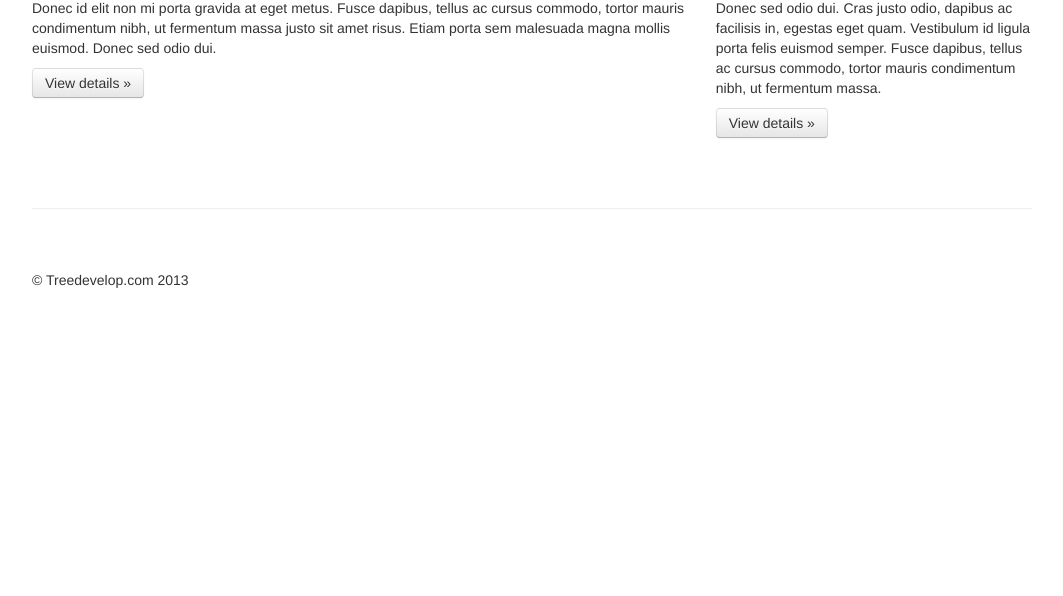
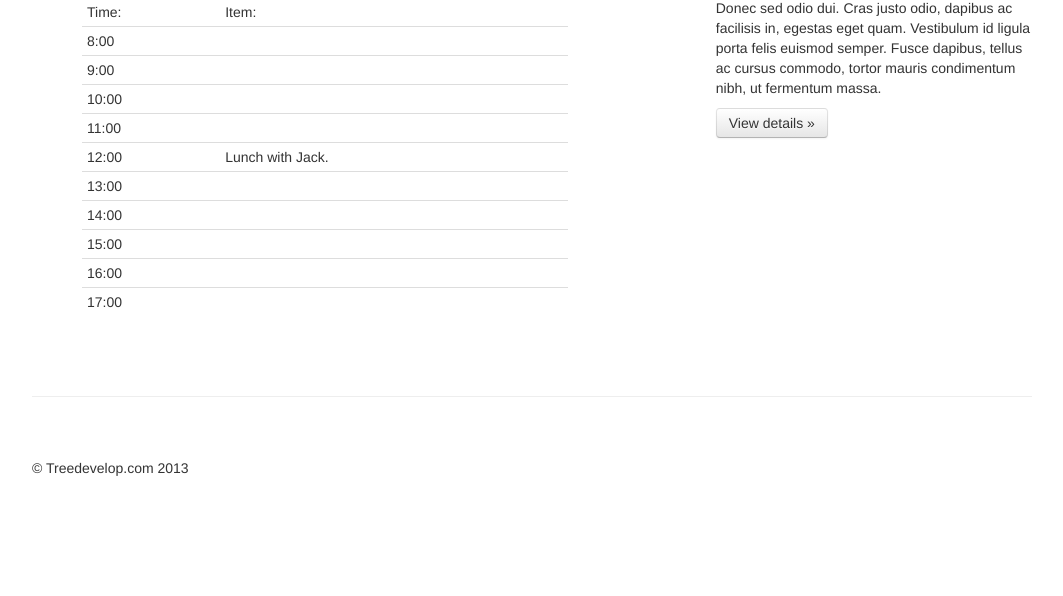
Before and after one commit to Treedevelop/Dhanu, a plain HTML site: page index.html in a window 1280 px wide. Shown: the part 204-800 px from the top of the page, without its empty margins (108-1171 px from the left). Drawn offline with Linux system fonts and the light colour scheme; a web font is replaced by a local one.

Commit message:
Layout for "Today"

```diff
--- a/css/custom.css
+++ b/css/custom.css
@@ -67,3 +67,17 @@ body {
   border-right: 0;
   border-radius: 0 3px 3px 0;
 }
+
+/* Custom styles */
+
+table.day {
+  width: 80%;
+}
+
+h2 {
+  font-family: 'Milonga', cursive;
+}
+
+div.today {
+  padding-left: 50px;
+}
--- a/index.html
+++ b/index.html
@@ -9,6 +9,7 @@
     <meta name="author" content="">
 
     <!-- Le styles -->
+    <link href='http://fonts.googleapis.com/css?family=Milonga' rel='stylesheet' type='text/css'>
     <link href="css/bootstrap.css" rel="stylesheet">
     <link href="css/bootstrap-responsive.css" rel="stylesheet">
     <link href="css/custom.css" rel="stylesheet">
@@ -50,10 +51,98 @@
 
       <!-- Example row of columns -->
       <div class="row-fluid">
-        <div class="span8">
-          <h2>Heading</h2>
-          <p>Donec id elit non mi porta gravida at eget metus. Fusce dapibus, tellus ac cursus commodo, tortor mauris condimentum nibh, ut fermentum massa justo sit amet risus. Etiam porta sem malesuada magna mollis euismod. Donec sed odio dui. </p>
-          <p><a class="btn" href="#">View details &raquo;</a></p>
+        <div class="span8 today">
+          <h2>Items for today:</h2>
+          <table class="table table-hover table-condensed day">
+            <thead>
+              <td>
+                Time:
+              </td>
+              <td>
+                Item:
+              </td>
+            </thead>
+            <tr>
+              <td>
+                8:00
+              </td>
+              <td>
+                &nbsp;
+              </td>
+            </tr>
+            <tr>
+              <td>
+                9:00
+              </td>
+              <td>
+                &nbsp;
+              </td>
+            </tr>
+            <tr>
+              <td>
+                10:00
+              </td>
+              <td>
+                &nbsp;
+              </td>
+            </tr>
+            <tr>
+              <td>
+                11:00
+              </td>
+              <td>
+                &nbsp;
+              </td>
+            </tr>
+            <tr>
+              <td>
+                12:00
+              </td>
+              <td>
+                Lunch with Jack.
+              </td>
+            </tr>
+            <tr>
+              <td>
+                13:00
+              </td>
+              <td>
+                &nbsp;
+              </td>
+            </tr>
+            <tr>
+              <td>
+                14:00
+              </td>
+              <td>
+                &nbsp;
+              </td>
+            </tr>
+            <tr>
+              <td>
+                15:00
+              </td>
+              <td>
+                &nbsp;
+              </td>
+            </tr>
+            <tr>
+              <td>
+                16:00
+              </td>
+              <td>
+                &nbsp;
+              </td>
+            </tr>
+            <tr>
+              <td>
+                17:00
+              </td>
+              <td>
+                &nbsp;
+              </td>
+            </tr>
+          </table>
         </div>
 
         <div class="span4">
```
